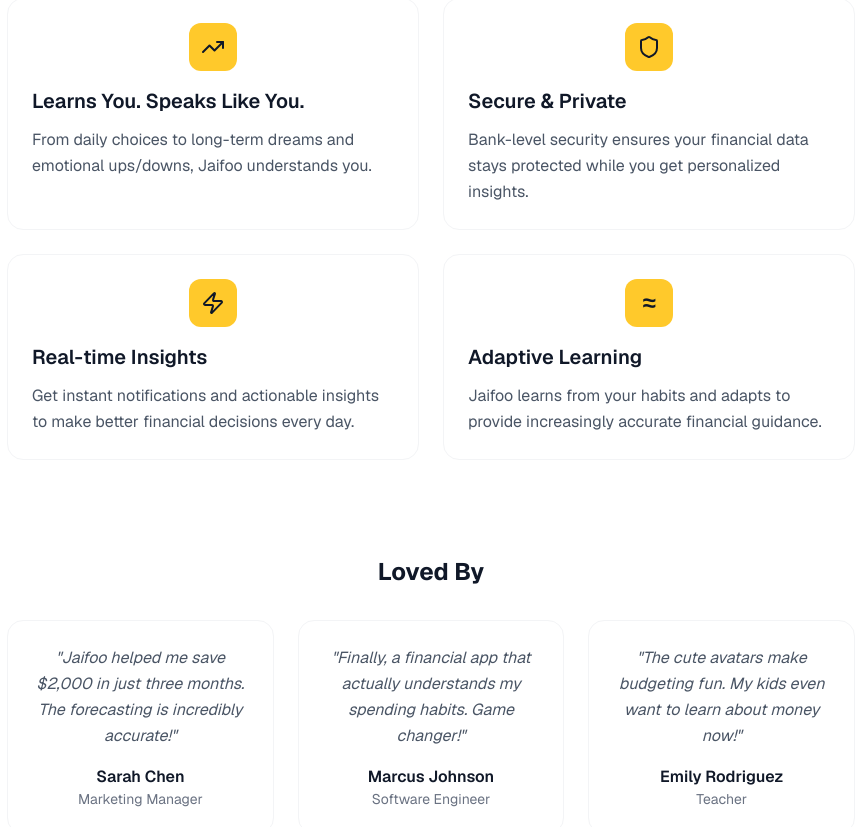
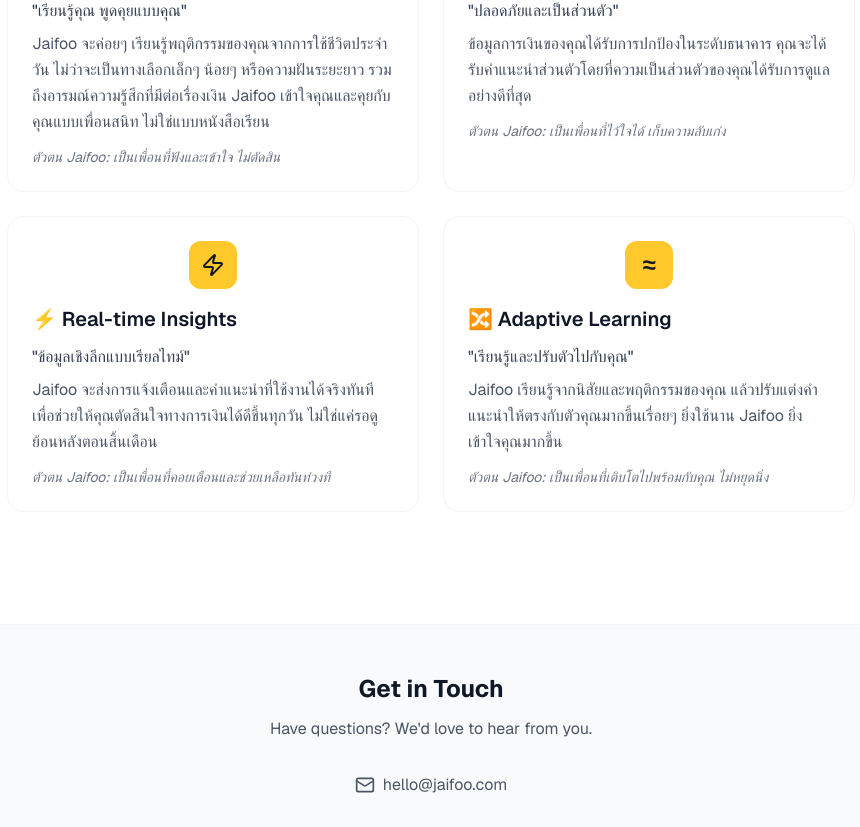
Before and after one commit to Moonshot-project/jaifoo, a Next.js app: page / in a window 1280 px wide. Shown: the part 1173-2000 px from the top of the page, without its empty margins (209-1069 px from the left). Built offline with nearby package versions, Linux system fonts and the light colour scheme.

Commit message:
Update page.tsx

```diff
--- a/app/page.tsx
+++ b/app/page.tsx
@@ -1,7 +1,19 @@
-import { Button } from "@/components/ui/button"
-import { DropdownMenu, DropdownMenuContent, DropdownMenuItem, DropdownMenuTrigger } from "@/components/ui/dropdown-menu"
-import { Menu, ChevronRight, TrendingUp, Shield, Zap, Mail } from "lucide-react"
-import Link from "next/link"
+import { Button } from "@/components/ui/button";
+import {
+    DropdownMenu,
+    DropdownMenuContent,
+    DropdownMenuItem,
+    DropdownMenuTrigger,
+} from "@/components/ui/dropdown-menu";
+import {
+    Menu,
+    ChevronRight,
+    TrendingUp,
+    Shield,
+    Zap,
+    Mail,
+} from "lucide-react";
+import Link from "next/link";
 
 export default function JaifooLanding() {
     return (
@@ -11,7 +23,10 @@ export default function JaifooLanding() {
                 <h1 className="text-2xl font-bold text-gray-900">Jaifoo</h1>
                 <DropdownMenu>
                     <DropdownMenuTrigger asChild>
-            <Button size="icon" className="bg-[#ffc92b] hover:bg-[#ffc92a] text-gray-900 rounded-lg w-10 h-10">
+                        <Button
+                            size="icon"
+                            className="bg-[#ffc92b] hover:bg-[#ffc92a] text-gray-900 rounded-lg w-10 h-10"
+                        >
                             <Menu className="h-5 w-5" />
                         </Button>
                     </DropdownMenuTrigger>
@@ -52,20 +67,25 @@ export default function JaifooLanding() {
 
                     <div className="mb-12">
                         <div className="inline-block">
-              <img src="/jaifoo-logo.png" alt="Jaifoo mascot character" className="w-48 h-48 mx-auto" />
+                            <img
+                                src="/jaifoo-logo.png"
+                                alt="Jaifoo mascot character"
+                                className="w-48 h-48 mx-auto"
+                            />
                         </div>
                     </div>
 
                     <div className="mb-12">
-            <h3 className="text-xl font-medium text-gray-700 mb-6">Find your avatar-your money style</h3>
+                        <h3 className="text-xl font-medium text-gray-700 mb-6">
+                            Find your avatar-your money style
+                        </h3>
 
-            <div className="flex justify-center items-center gap-4 flex-wrap">
+                        {/* <div className="flex justify-center items-center gap-4 flex-wrap">
               <img src="/jaifoo_charactor_01.png" alt="Cat avatar" className="w-16 h-16" />
               <img src="/jaifoo_charactor_02.png" alt="Blue robot avatar" className="w-16 h-16" />
               <img src="/jaifoo_charactor_03.png" alt="Brown bear avatar" className="w-16 h-16" />
               <img src="/jaifoo_charactor_04.png" alt="Knight avatar" className="w-16 h-16" />
-              <img src="/gjaifoo_charactor_05.png" alt="Tech character avatar" className="w-16 h-16" />
-            </div>
+            </div> */}
                     </div>
                     <div className="mb-3">
                         <Link href="/onboarding">
@@ -95,10 +115,10 @@ export default function JaifooLanding() {
                 <section className="py-16">
                     <div className="text-center mb-12">
                         <h2 className="text-3xl md:text-4xl font-bold text-gray-900 mb-3 text-balance">
-              Balance 💰 Cash, 😊 Happiness, and 😥 Stress — all in one place.
+                            Jaifoo - Core Features ที่ออกแบบมาเพื่อคุณ
                         </h2>
                         <p className="text-lg text-gray-600 text-balance">
-              Discover powerful features that help you take control of your financial future
+                            Jaifoo มี 4 ฟีเจอร์หลักที่สะท้อนตัวตนของเรา
                         </p>
                     </div>
 
@@ -107,9 +127,20 @@ export default function JaifooLanding() {
                             <div className="flex items-center justify-center w-12 h-12 bg-[#ffc92b] rounded-xl mb-4 mx-auto">
                                 <TrendingUp className="h-6 w-6 text-gray-900" />
                             </div>
-              <h3 className="text-xl font-semibold text-gray-900 mb-3">Learns You. Speaks Like You.</h3>
-              <p className="text-gray-600 leading-relaxed">
-                From daily choices to long-term dreams and emotional ups/downs, Jaifoo understands you.
+                            <h3 className="text-xl font-semibold text-gray-900 mb-3">
+                                📈 Learns You. Speaks Like You.
+                            </h3>
+                            <p className="text-base font-medium text-gray-700 mb-2">
+                                "เรียนรู้คุณ พูดคุยแบบคุณ"
+                            </p>
+                            <p className="text-gray-600 leading-relaxed mb-3">
+                                Jaifoo จะค่อยๆ เรียนรู้พฤติกรรมของคุณจากการใช้ชีวิตประจำวัน
+                                ไม่ว่าจะเป็นทางเลือกเล็กๆ น้อยๆ หรือความฝันระยะยาว
+                                รวมถึงอารมณ์ความรู้สึกที่มีต่อเรื่องเงิน Jaifoo
+                                เข้าใจคุณและคุยกับคุณแบบเพื่อนสนิท ไม่ใช่แบบหนังสือเรียน
+                            </p>
+                            <p className="text-sm text-gray-500 italic">
+                                ตัวตน Jaifoo: เป็นเพื่อนที่ฟังและเข้าใจ ไม่ตัดสิน
                             </p>
                         </div>
 
@@ -117,9 +148,18 @@ export default function JaifooLanding() {
                             <div className="flex items-center justify-center w-12 h-12 bg-[#ffc92b] rounded-xl mb-4 mx-auto">
                                 <Shield className="h-6 w-6 text-gray-900" />
                             </div>
-              <h3 className="text-xl font-semibold text-gray-900 mb-3">Secure & Private</h3>
-              <p className="text-gray-600 leading-relaxed">
-                Bank-level security ensures your financial data stays protected while you get personalized insights.
+                            <h3 className="text-xl font-semibold text-gray-900 mb-3">
+                                🛡️ Secure & Private
+                            </h3>
+                            <p className="text-base font-medium text-gray-700 mb-2">
+                                "ปลอดภัยและเป็นส่วนตัว"
+                            </p>
+                            <p className="text-gray-600 leading-relaxed mb-3">
+                                ข้อมูลการเงินของคุณได้รับการปกป้องในระดับธนาคาร
+                                คุณจะได้รับคำแนะนำส่วนตัวโดยที่ความเป็นส่วนตัวของคุณได้รับการดูแลอย่างดีที่สุด
+                            </p>
+                            <p className="text-sm text-gray-500 italic">
+                                ตัวตน Jaifoo: เป็นเพื่อนที่ไว้ใจได้ เก็บความลับเก่ง
                             </p>
                         </div>
 
@@ -127,50 +167,42 @@ export default function JaifooLanding() {
                             <div className="flex items-center justify-center w-12 h-12 bg-[#ffc92b] rounded-xl mb-4 mx-auto">
                                 <Zap className="h-6 w-6 text-gray-900" />
                             </div>
-              <h3 className="text-xl font-semibold text-gray-900 mb-3">Real-time Insights</h3>
-              <p className="text-gray-600 leading-relaxed">
-                Get instant notifications and actionable insights to make better financial decisions every day.
+                            <h3 className="text-xl font-semibold text-gray-900 mb-3">
+                                ⚡ Real-time Insights
+                            </h3>
+                            <p className="text-base font-medium text-gray-700 mb-2">
+                                "ข้อมูลเชิงลึกแบบเรียลไทม์"
+                            </p>
+                            <p className="text-gray-600 leading-relaxed mb-3">
+                                Jaifoo จะส่งการแจ้งเตือนและคำแนะนำที่ใช้งานได้จริงทันที
+                                เพื่อช่วยให้คุณตัดสินใจทางการเงินได้ดีขึ้นทุกวัน
+                                ไม่ใช่แค่รอดูย้อนหลังตอนสิ้นเดือน
+                            </p>
+                            <p className="text-sm text-gray-500 italic">
+                                ตัวตน Jaifoo: เป็นเพื่อนที่คอยเตือนและช่วยเหลือทันท่วงที
                             </p>
                         </div>
 
                         <div className="bg-white rounded-2xl p-6 border border-gray-100 hover:border-gray-200 transition-colors">
                             <div className="flex items-center justify-center w-12 h-12 bg-[#ffc92b] rounded-xl mb-4 mx-auto">
-                <span className="text-2xl font-bold text-gray-900">≈</span>
+                                <span className="text-2xl font-bold text-gray-900">
+                                    ≈
+                                </span>
                             </div>
-              <h3 className="text-xl font-semibold text-gray-900 mb-3">Adaptive Learning</h3>
-              <p className="text-gray-600 leading-relaxed">
-                Jaifoo learns from your habits and adapts to provide increasingly accurate financial guidance.
+                            <h3 className="text-xl font-semibold text-gray-900 mb-3">
+                                🔀 Adaptive Learning
+                            </h3>
+                            <p className="text-base font-medium text-gray-700 mb-2">
+                                "เรียนรู้และปรับตัวไปกับคุณ"
                             </p>
-            </div>
-          </div>
-
-          <div className="py-12 text-center">
-            <h2 className="text-2xl font-bold text-gray-900 mb-8">Loved By</h2>
-
-            <div className="grid grid-cols-1 md:grid-cols-3 gap-6">
-              <div className="bg-white rounded-2xl p-6 border border-gray-100">
-                <p className="text-gray-600 italic mb-4 leading-relaxed">
-                  "Jaifoo helped me save $2,000 in just three months. The forecasting is incredibly accurate!"
+                            <p className="text-gray-600 leading-relaxed mb-3">
+                                Jaifoo เรียนรู้จากนิสัยและพฤติกรรมของคุณ
+                                แล้วปรับแต่งคำแนะนำให้ตรงกับตัวคุณมากขึ้นเรื่อยๆ
+                                ยิ่งใช้นาน Jaifoo ยิ่งเข้าใจคุณมากขึ้น
                             </p>
-                <h4 className="font-semibold text-gray-900">Sarah Chen</h4>
-                <p className="text-gray-500 text-sm">Marketing Manager</p>
-              </div>
-
-              <div className="bg-white rounded-2xl p-6 border border-gray-100">
-                <p className="text-gray-600 italic mb-4 leading-relaxed">
-                  "Finally, a financial app that actually understands my spending habits. Game changer!"
+                            <p className="text-sm text-gray-500 italic">
+                                ตัวตน Jaifoo: เป็นเพื่อนที่เติบโตไปพร้อมกับคุณ ไม่หยุดนิ่ง
                             </p>
-                <h4 className="font-semibold text-gray-900">Marcus Johnson</h4>
-                <p className="text-gray-500 text-sm">Software Engineer</p>
-              </div>
-
-              <div className="bg-white rounded-2xl p-6 border border-gray-100">
-                <p className="text-gray-600 italic mb-4 leading-relaxed">
-                  "The cute avatars make budgeting fun. My kids even want to learn about money now!"
-                </p>
-                <h4 className="font-semibold text-gray-900">Emily Rodriguez</h4>
-                <p className="text-gray-500 text-sm">Teacher</p>
-              </div>
                         </div>
                     </div>
                 </section>
@@ -179,12 +211,19 @@ export default function JaifooLanding() {
             <footer className="bg-gray-50 border-t border-gray-100">
                 <div className="max-w-6xl mx-auto px-6 py-12">
                     <div className="text-center mb-12" id="contact">
-            <h2 className="text-2xl font-bold text-gray-900 mb-3">Get in Touch</h2>
-            <p className="text-gray-600 mb-8">Have questions? We'd love to hear from you.</p>
+                        <h2 className="text-2xl font-bold text-gray-900 mb-3">
+                            Get in Touch
+                        </h2>
+                        <p className="text-gray-600 mb-8">
+                            Have questions? We'd love to hear from you.
+                        </p>
 
                         <div className="flex items-center justify-center gap-2 text-gray-600">
                             <Mail className="h-5 w-5" />
-              <a href="mailto:hello@jaifoo.com" className="hover:text-gray-900 transition-colors">
+                            <a
+                                href="mailto:hello@jaifoo.com"
+                                className="hover:text-gray-900 transition-colors"
+                            >
                                 hello@jaifoo.com
                             </a>
                         </div>
@@ -192,40 +231,65 @@ export default function JaifooLanding() {
 
                     <div className="grid grid-cols-1 md:grid-cols-4 gap-8">
                         <div className="md:col-span-2">
-              <h3 className="text-xl font-bold text-gray-900 mb-3">Jaifoo</h3>
+                            <h3 className="text-xl font-bold text-gray-900 mb-3">
+                                Jaifoo
+                            </h3>
                             <p className="text-gray-600 mb-4 leading-relaxed">
-                Smart money management that listens, reflects, and forecasts your financial future.
+                                Smart money management that listens, reflects,
+                                and forecasts your financial future.
                             </p>
                             <div className="flex gap-4">
-                <Button size="sm" variant="outline" className="rounded-full bg-transparent">
+                                <Button
+                                    size="sm"
+                                    variant="outline"
+                                    className="rounded-full bg-transparent"
+                                >
                                     Download iOS
                                 </Button>
-                <Button size="sm" variant="outline" className="rounded-full bg-transparent">
+                                <Button
+                                    size="sm"
+                                    variant="outline"
+                                    className="rounded-full bg-transparent"
+                                >
                                     Download Android
                                 </Button>
                             </div>
                         </div>
 
                         <div>
-              <h4 className="font-semibold text-gray-900 mb-3">Product</h4>
+                            <h4 className="font-semibold text-gray-900 mb-3">
+                                Product
+                            </h4>
                             <ul className="space-y-2 text-gray-600">
                                 <li>
-                  <a href="#" className="hover:text-gray-900 transition-colors">
+                                    <a
+                                        href="#"
+                                        className="hover:text-gray-900 transition-colors"
+                                    >
                                         Features
                                     </a>
                                 </li>
                                 <li>
-                  <a href="#" className="hover:text-gray-900 transition-colors">
+                                    <a
+                                        href="#"
+                                        className="hover:text-gray-900 transition-colors"
+                                    >
                                         Pricing
                                     </a>
                                 </li>
                                 <li>
-                  <a href="#" className="hover:text-gray-900 transition-colors">
+                                    <a
+                                        href="#"
+                                        className="hover:text-gray-900 transition-colors"
+                                    >
                                         Security
                                     </a>
                                 </li>
                                 <li>
-                  <a href="#" className="hover:text-gray-900 transition-colors">
+                                    <a
+                                        href="#"
+                                        className="hover:text-gray-900 transition-colors"
+                                    >
                                         API
                                     </a>
                                 </li>
@@ -233,25 +297,39 @@ export default function JaifooLanding() {
                         </div>
 
                         <div>
-              <h4 className="font-semibold text-gray-900 mb-3">Company</h4>
+                            <h4 className="font-semibold text-gray-900 mb-3">
+                                Company
+                            </h4>
                             <ul className="space-y-2 text-gray-600">
                                 <li>
-                  <a href="#" className="hover:text-gray-900 transition-colors">
+                                    <a
+                                        href="#"
+                                        className="hover:text-gray-900 transition-colors"
+                                    >
                                         About
                                     </a>
                                 </li>
                                 <li>
-                  <a href="#" className="hover:text-gray-900 transition-colors">
+                                    <a
+                                        href="#"
+                                        className="hover:text-gray-900 transition-colors"
+                                    >
                                         Blog
                                     </a>
                                 </li>
                                 <li>
-                  <a href="#" className="hover:text-gray-900 transition-colors">
+                                    <a
+                                        href="#"
+                                        className="hover:text-gray-900 transition-colors"
+                                    >
                                         Careers
                                     </a>
                                 </li>
                                 <li>
-                  <a href="#" className="hover:text-gray-900 transition-colors">
+                                    <a
+                                        href="#"
+                                        className="hover:text-gray-900 transition-colors"
+                                    >
                                         Contact
                                     </a>
                                 </li>
@@ -260,15 +338,26 @@ export default function JaifooLanding() {
                     </div>
 
                     <div className="border-t border-gray-200 mt-8 pt-8 flex flex-col md:flex-row justify-between items-center">
-            <p className="text-gray-500 text-sm">© 2024 Jaifoo. All rights reserved.</p>
+                        <p className="text-gray-500 text-sm">
+                            © 2024 Jaifoo. All rights reserved.
+                        </p>
                         <div className="flex gap-6 mt-4 md:mt-0">
-              <a href="#" className="text-gray-500 hover:text-gray-900 text-sm transition-colors">
+                            <a
+                                href="#"
+                                className="text-gray-500 hover:text-gray-900 text-sm transition-colors"
+                            >
                                 Privacy Policy
                             </a>
-              <a href="#" className="text-gray-500 hover:text-gray-900 text-sm transition-colors">
+                            <a
+                                href="#"
+                                className="text-gray-500 hover:text-gray-900 text-sm transition-colors"
+                            >
                                 Terms of Service
                             </a>
-              <a href="#" className="text-gray-500 hover:text-gray-900 text-sm transition-colors">
+                            <a
+                                href="#"
+                                className="text-gray-500 hover:text-gray-900 text-sm transition-colors"
+                            >
                                 Cookie Policy
                             </a>
                         </div>
@@ -276,5 +365,5 @@ export default function JaifooLanding() {
                 </div>
             </footer>
         </div>
-  )
+    );
 }
```
Lines whose indentation alone changed are shown as unchanged.
